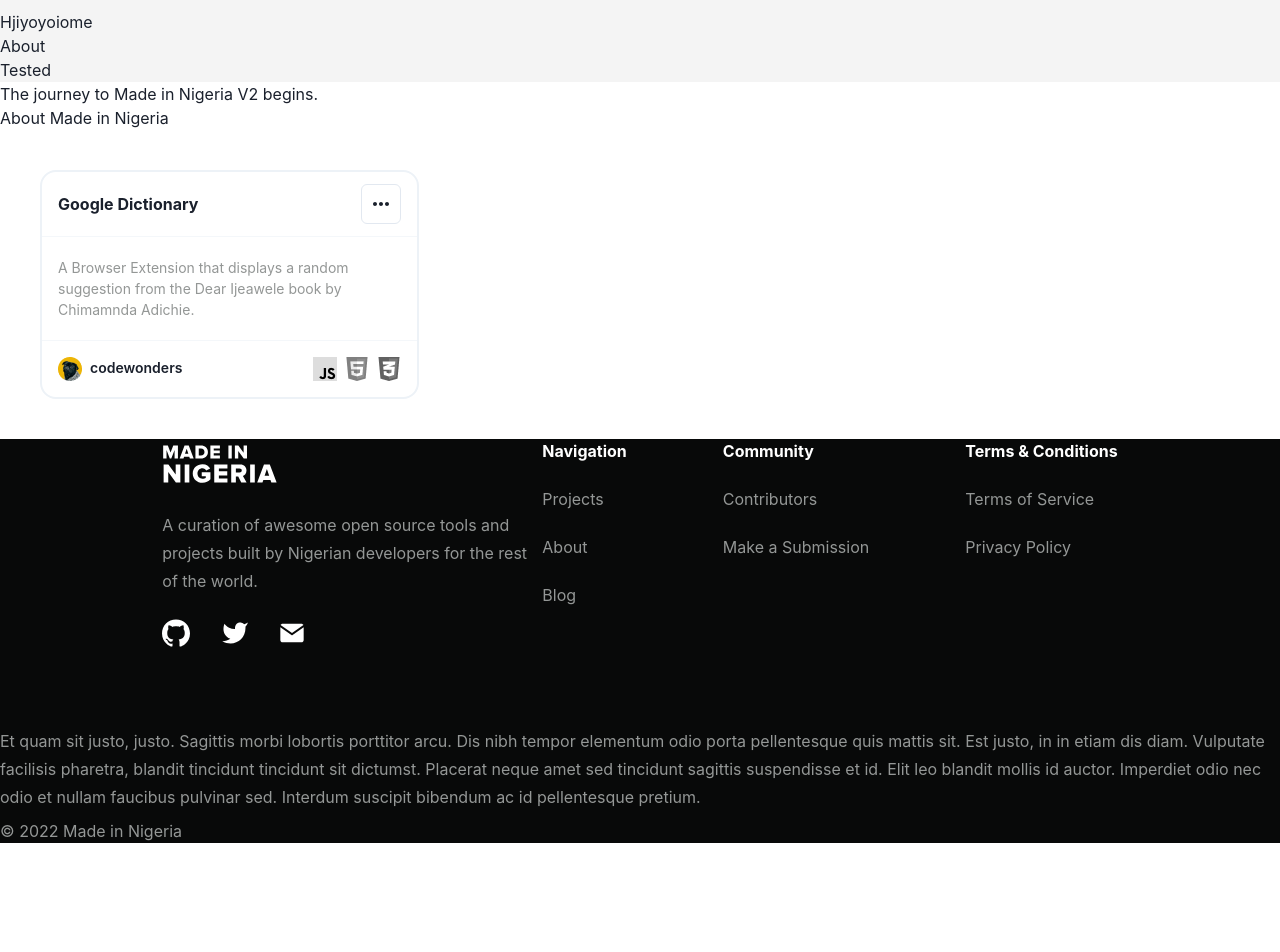
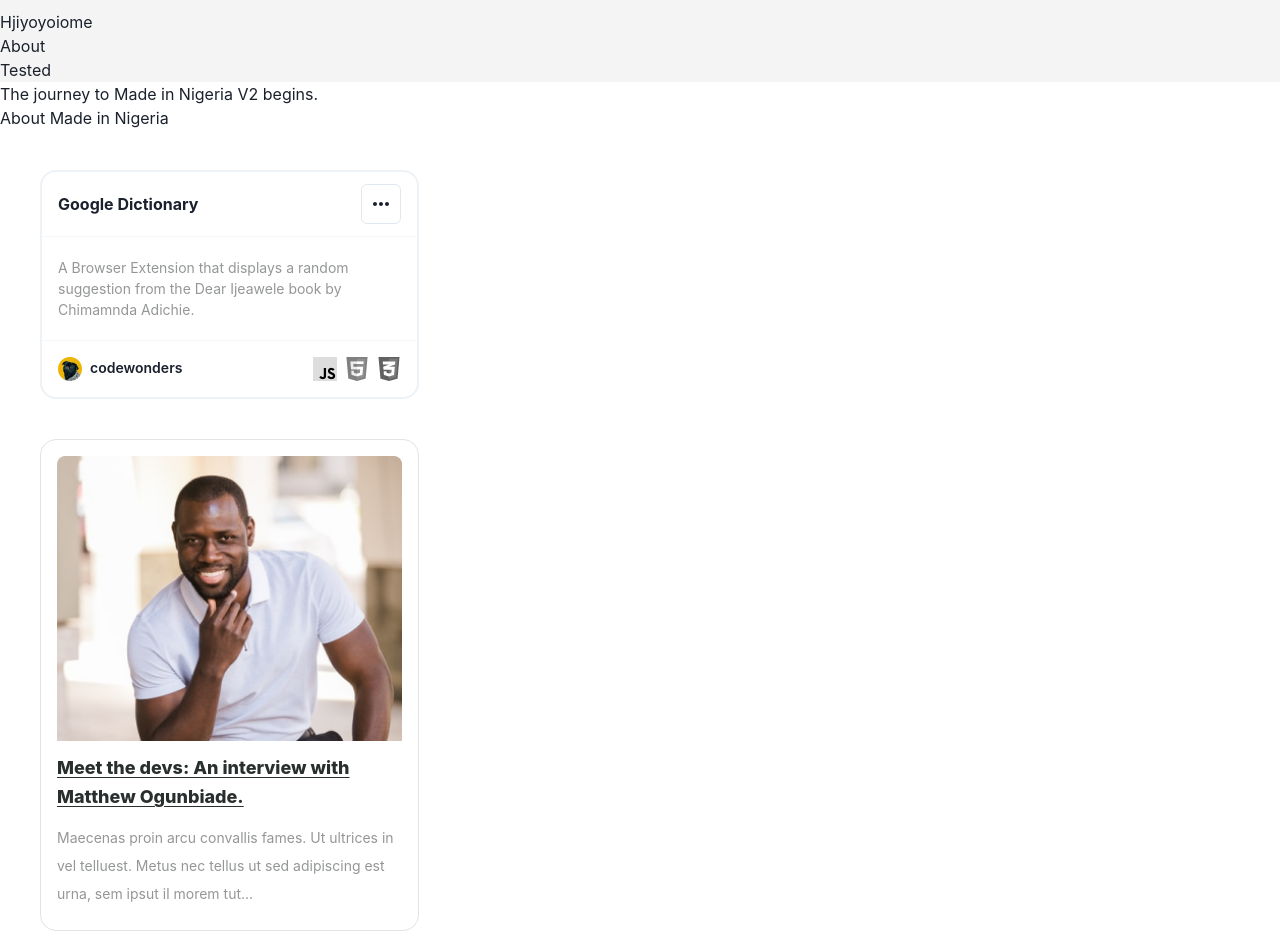
Before and after one commit to acekyd/made-in-nigeria, a Gatsby site: page / in a window 1280 px wide. Shown: the top 952 px of the page. Before the commit the page ends 843 px from the top, so only its background shows below. Built offline with nearby package versions, Linux system fonts and the light colour scheme; Gatsby itself is replaced by a stand-in of ours.

Commit message:
article card component completed

```diff
--- /dev/null
+++ b/src/components/ArticleCard.js
@@ -0,0 +1,22 @@
+import React from 'react';
+import { Box, Flex, Image, Text, Link } from '@chakra-ui/react';
+
+import matthew from '../images/matthew.png';
+
+const ArticleCard = () => {
+    const articleTitle = 'Meet the devs: An interview with Matthew Ogunbiade.';
+    const articleContent = 'Maecenas proin arcu convallis fames. Ut ultrices in vel telluest. Metus nec tellus ut sed adipiscing est urna, sem ipsut il morem tut...';
+    return (
+        <Box borderColor="#E3E3E3" borderWidth="1px" borderRadius="2xl" w="23.7rem" height="30.75rem" m={10}>
+            <Flex flexDirection="column" mx={4} my={4} gap={3}>
+                <Image src={matthew}/>
+                <Text as="u" textUnderlineOffset={3} color="#292F2E" fontWeight={800} fontSize="lg" lineHeight="tall">
+                    <Link href="https://emmanueloloke.dev">{articleTitle}</Link>
+                </Text>
+                <Text fontSize="sm" lineHeight="taller" color="#949796">{articleContent}</Text>
+            </Flex>
+        </Box>
+    );
+}
+
+export default ArticleCard;
--- a/src/pages/index.js
+++ b/src/pages/index.js
@@ -3,6 +3,7 @@ import { ChakraProvider } from '@chakra-ui/react';
 import { Link } from 'gatsby';
 import Layout from '../components/layout';
 import ProjectCard from '../components/ProjectCard';
+import ArticleCard from '../components/ArticleCard';
 
 /*
   Notice: This is going to be the landing page
@@ -19,6 +20,7 @@ const IndexPage = () => {
           <Link to="/about">About Made in Nigeria </Link>
         </main>
         <ProjectCard />
+        <ArticleCard />
       </ChakraProvider>
     </Layout>
   );
```
Also changed, not shown: src/images/matthew.png (added).
